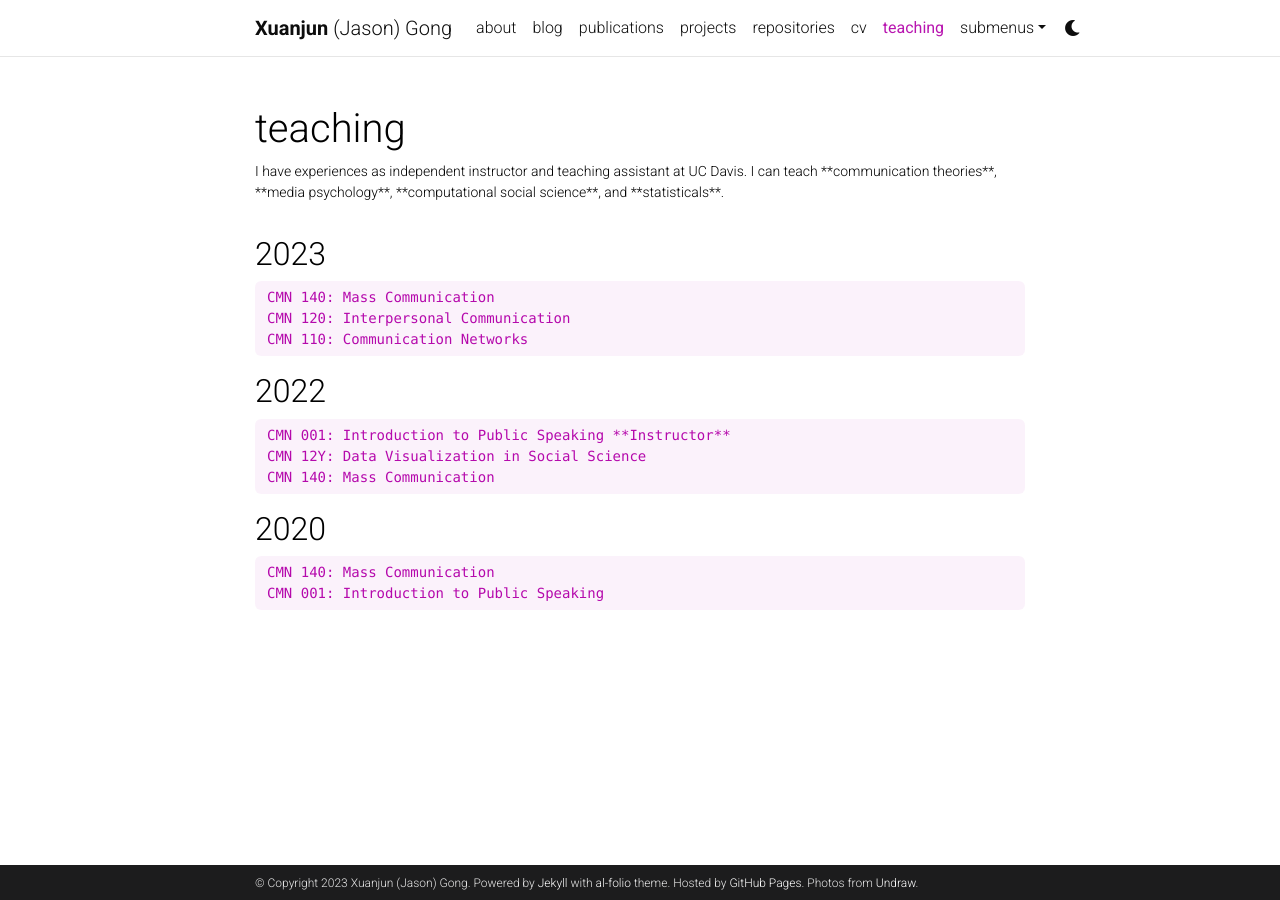
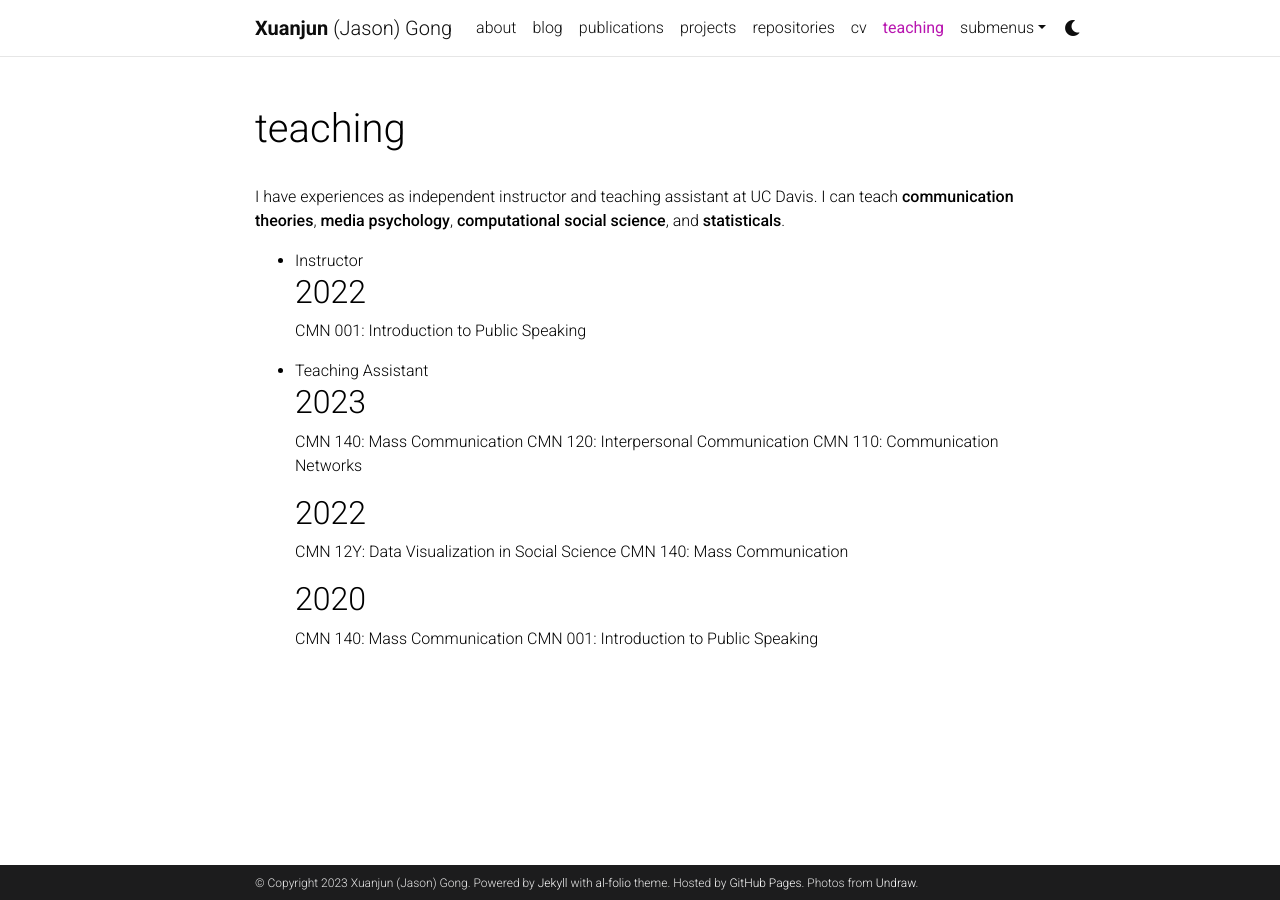
Before and after one commit to jasongong11/jasongong11.github.io, a Jekyll site: the page built from _pages/teaching.md, in a window 1280 px wide. Built offline with Jekyll 4.4.1, drawn with Linux system fonts in a browser that asks for light colours; comment, search, counter and statistics services are not loaded; a style sheet for code colours, icons or effects is not loaded.

Commit message:
Update teaching.md

```diff
--- a/_pages/teaching.md
+++ b/_pages/teaching.md
@@ -2,18 +2,26 @@
 layout: page
 permalink: /teaching/
 title: teaching
-description: I have experiences as independent instructor and teaching assistant at UC Davis. I can teach **communication theories**, **media psychology**, **computational social science**, and **statisticals**.
+description:
 nav: true
 nav_order: 5
 ---
 
+I have experiences as independent instructor and teaching assistant at UC Davis.
+I can teach **communication theories**, **media psychology**, **computational social science**, and **statisticals**.
+
+- Instructor
+  <h2 class="year">2022</h2>
+    CMN 001: Introduction to Public Speaking
+
+- Teaching Assistant
   <h2 class="year">2023</h2>
     CMN 140: Mass Communication
     CMN 120: Interpersonal Communication
     CMN 110: Communication Networks
 
   <h2 class="year">2022</h2>
-    CMN 001: Introduction to Public Speaking **Instructor**
+
     CMN 12Y: Data Visualization in Social Science
     CMN 140: Mass Communication
 
```
